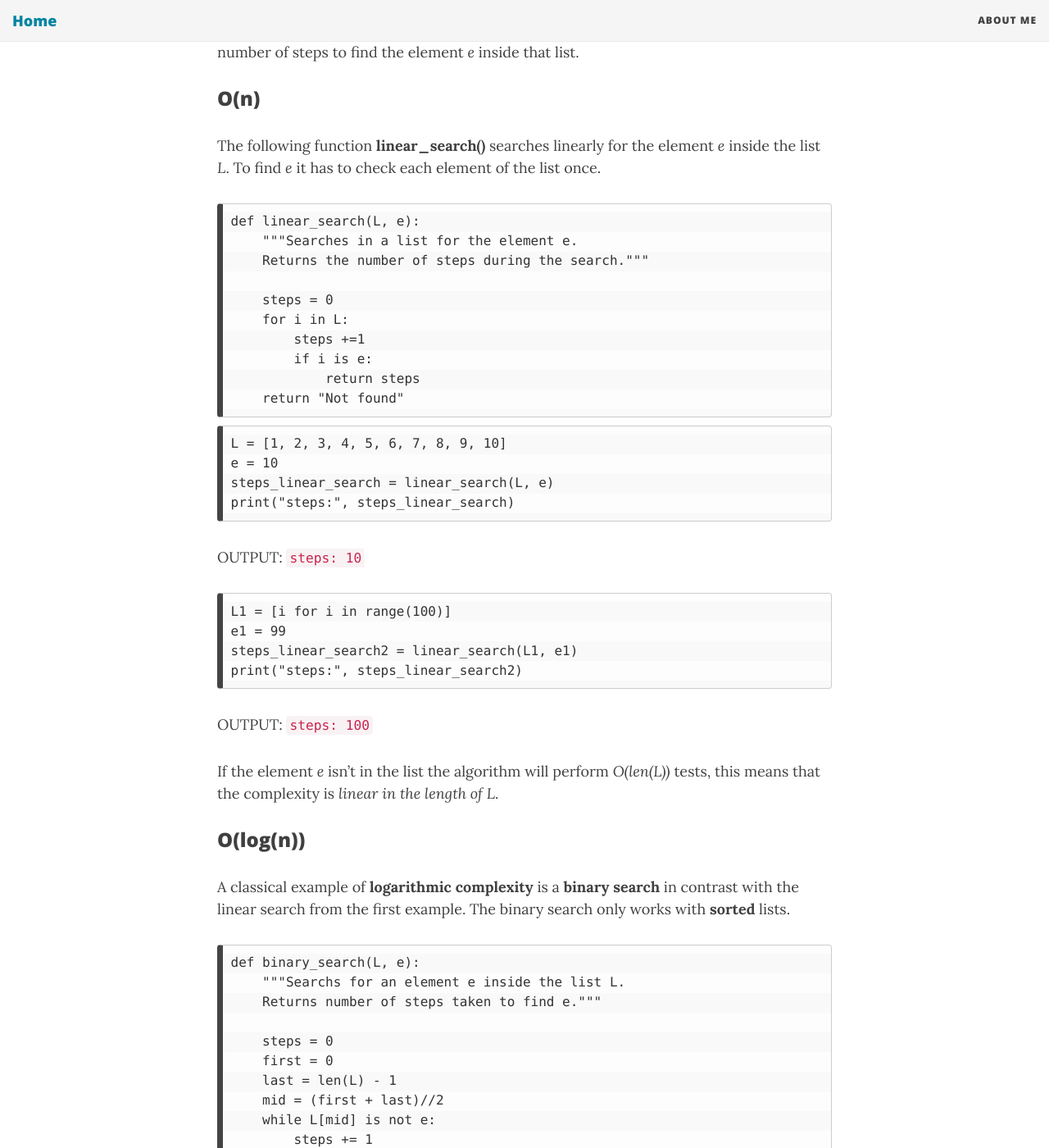
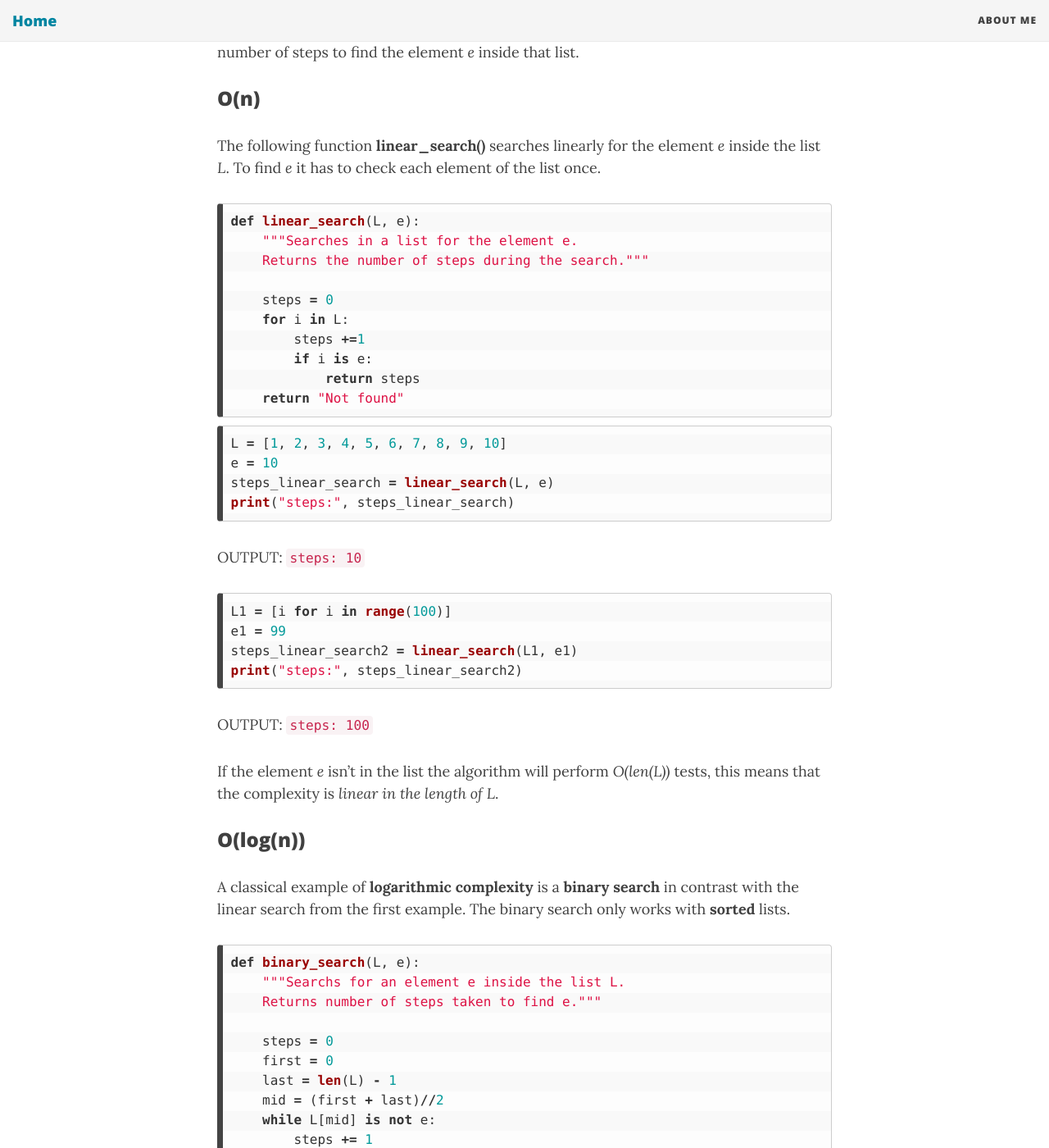
Before and after one commit to andressadotpy/andressadotpy.github.io, a Jekyll site: the page built from _posts/2019-06-14-big-o-notation-part-2.md, in a window 1280 px wide and 1400 px high, scrolled down 471 px. Shown: the whole window at 82% size. Built offline with Jekyll 4.4.1, drawn with Linux system fonts in a browser that asks for light colours; nearby versions of some CDN libraries; some of the changed text lies outside the part shown.

Commit message:
Fixing markdown posts

````diff
--- a/_posts/2019-06-14-big-o-notation-part-2.md
+++ b/_posts/2019-06-14-big-o-notation-part-2.md
@@ -19,7 +19,7 @@ We will count the number of steps to find the element *e* inside that list.
 The following function **linear_search()** searches linearly for the element *e*
 inside the list *L*. To find *e* it has to check each element of the list once.
 
-```
+```python
 def linear_search(L, e):
     """Searches in a list for the element e.
     Returns the number of steps during the search."""
@@ -32,7 +32,7 @@ def linear_search(L, e):
     return "Not found"
 ```
 
-```
+```python
 L = [1, 2, 3, 4, 5, 6, 7, 8, 9, 10]
 e = 10
 steps_linear_search = linear_search(L, e)
@@ -41,7 +41,7 @@ print("steps:", steps_linear_search)
 
 OUTPUT: ```steps: 10```
 
-```
+```python
 L1 = [i for i in range(100)]
 e1 = 99
 steps_linear_search2 = linear_search(L1, e1)
@@ -60,7 +60,7 @@ the linear search from the first example. The binary search only works with **so
 lists.
 
 
-```
+```python
 def binary_search(L, e):
     """Searchs for an element e inside the list L.
     Returns number of steps taken to find e."""
@@ -79,7 +79,7 @@ def binary_search(L, e):
     return steps
 ```
 
-```
+```python
 L = [1, 2, 3, 4, 5, 6, 7, 8, 9, 10]
 e = 10
 steps_log_search = binary_search(L, e)
@@ -88,7 +88,7 @@ print("steps:", steps_log_search)
 
 OUTPUT: ```steps: 3```
 
-```
+```python
 L1 = [i for i in range(100)]
 e1 = 99
 steps_log_search2 = binary_search(L1, e1)
@@ -142,7 +142,7 @@ half*.
 Usually nested loops are in **polynomial complexity**. A simple example, for us to
 check the number of steps is the following function called polynomial() with O(n²).
 
-```
+```python
 def polynomial(n):
     steps = 0
     for i in range(n):
@@ -151,7 +151,7 @@ def polynomial(n):
     return steps
 ```
 
-```
+```python
 steps = polynomial(10)
 print("steps:", steps)
 ```
@@ -162,7 +162,7 @@
 The complexity of the inner loop is O(len(L)). The complexity of the outer loop is also O(len(L)), so the complexity of the entire **selection_sort() function is O(len(L)²)**. It is *quadratic in the length of L*.
 
 
-```
+```python
 def selection_sort(L):
     """Sorts a list L in-place and in ascending order.
     Returns number of steps to do it."""
@@ -176,7 +176,7 @@ def selection_sort(L):
     return L
 ```
 
-```
+```python
 L = [9, 8, 8, 7, 6, 5, 4, 3, 2, 9, 0, 1]
 L2 = selection_sort(L)
 print("L2 =", L2)
@@ -206,7 +206,7 @@ the number of levels of recursion is **O(log(len(L)))**. Therefore, the time com
 **O(n*log(n))**, where n is len(L).
 
 
-```
+```python
 def merge(left, right, compare):
     result = []
     i, j, = 0, 0
@@ -236,7 +236,7 @@ def merge_sort(L, compare = lambda x, y: x < y):
         return merge(left, right, compare)
 ```
 
-```
+```python
 L = [9, 8, 8, 7, 6, 5, 4, 3, 2, 9, 0, 1]
 sorted_list = merge_sort(L)
 print("L =", L)
````
Also changed, not shown: _posts/2019-06-07-big-o-notation.md (+2 -2 lines), 1 other file.
